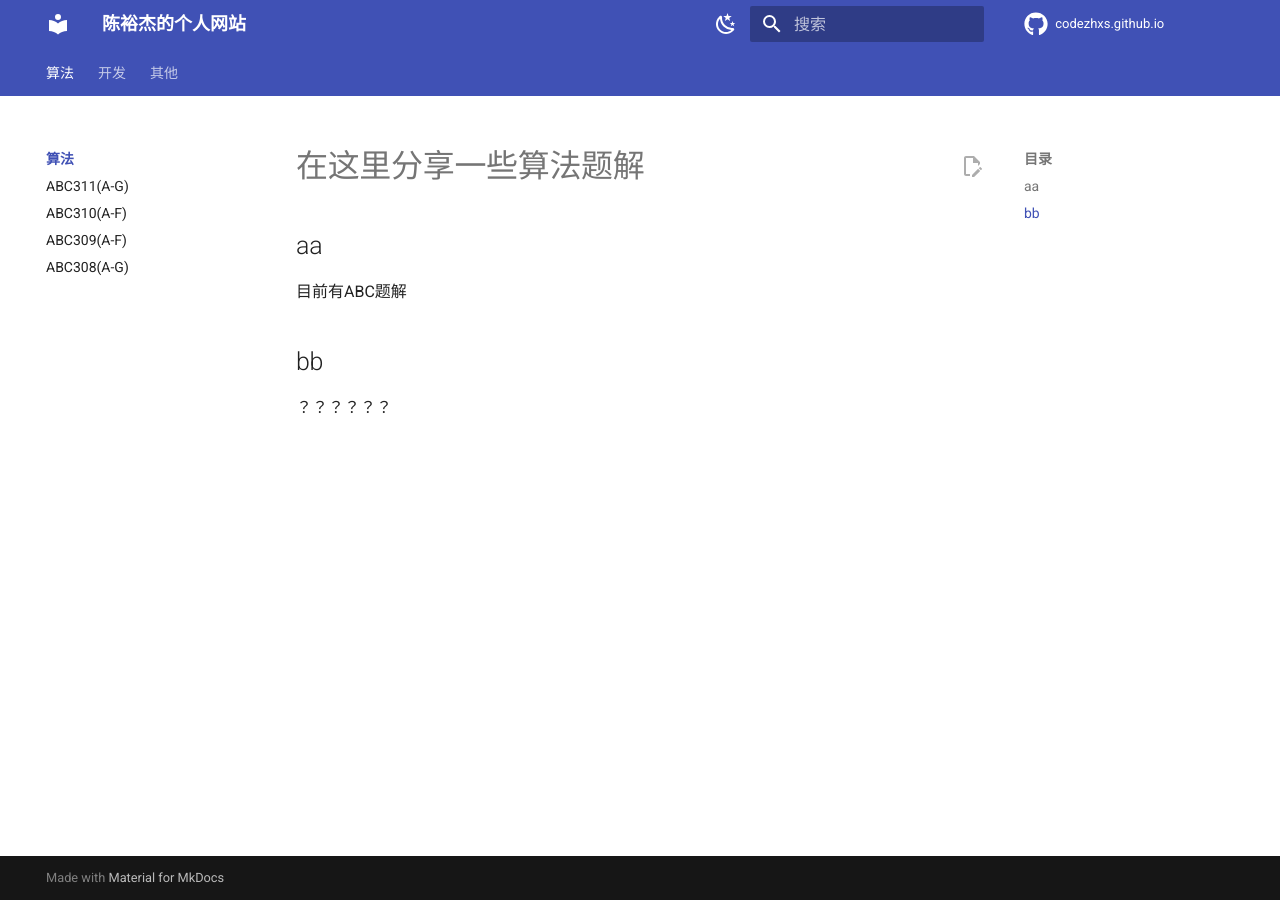
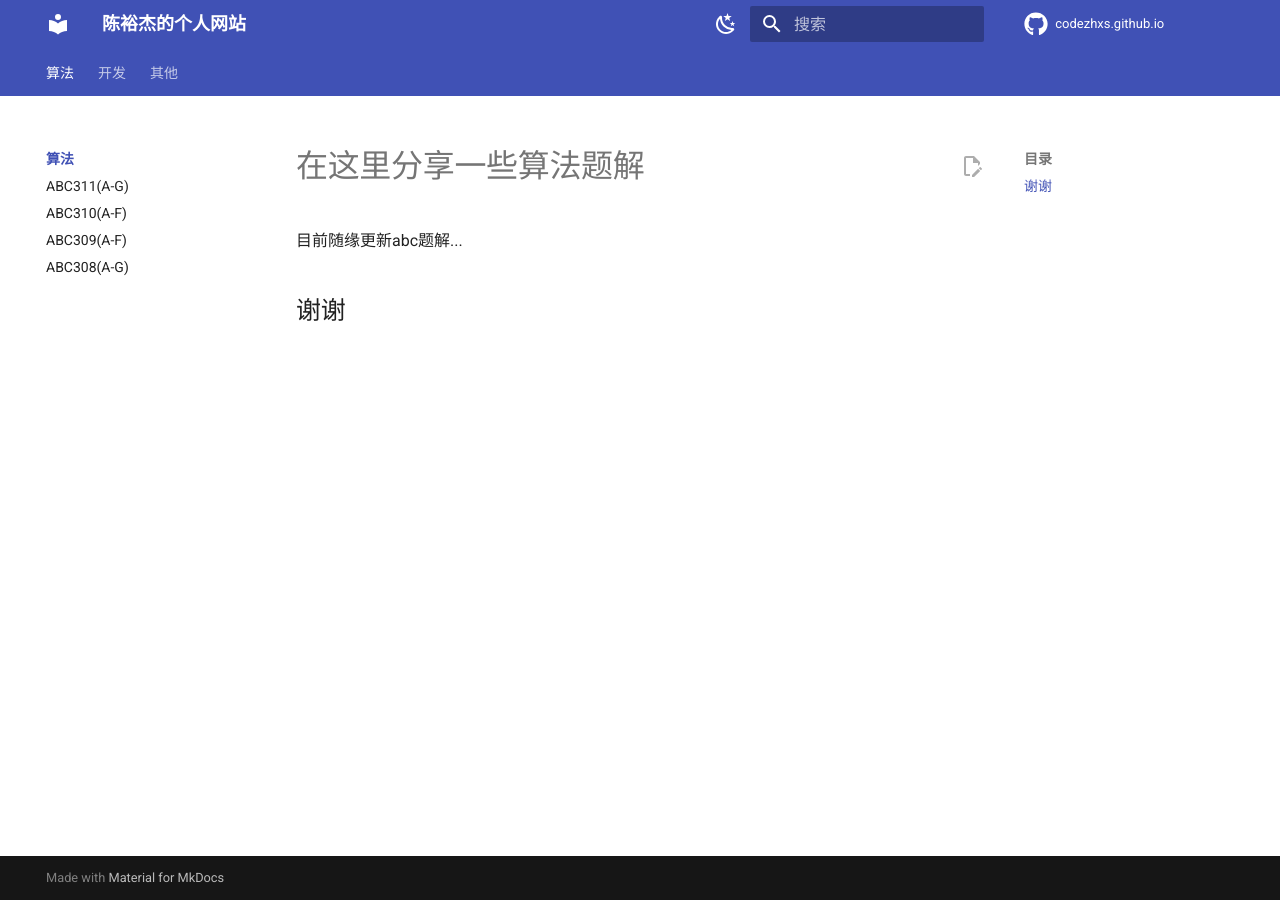
Before and after one commit to CodeZHXS/codezhxs.github.io, an MkDocs documentation site: the page built from docs/algorithm/index.md, in a window 1280 px wide. Built offline with MkDocs 1.6.1 and Material for MkDocs 9.7.7, drawn with Linux system fonts in a browser that asks for light colours; comment, search, counter and statistics services are not loaded.

Commit message:
修改index

```diff
--- a/docs/algorithm/index.md
+++ b/docs/algorithm/index.md
@@ -1,6 +1,4 @@
 # 在这里分享一些算法题解
 
-## aa
-目前有ABC题解
-## bb
-？？？？？？
+目前随缘更新abc题解...
+## 谢谢
```
Also changed, not shown: 3 other files.
